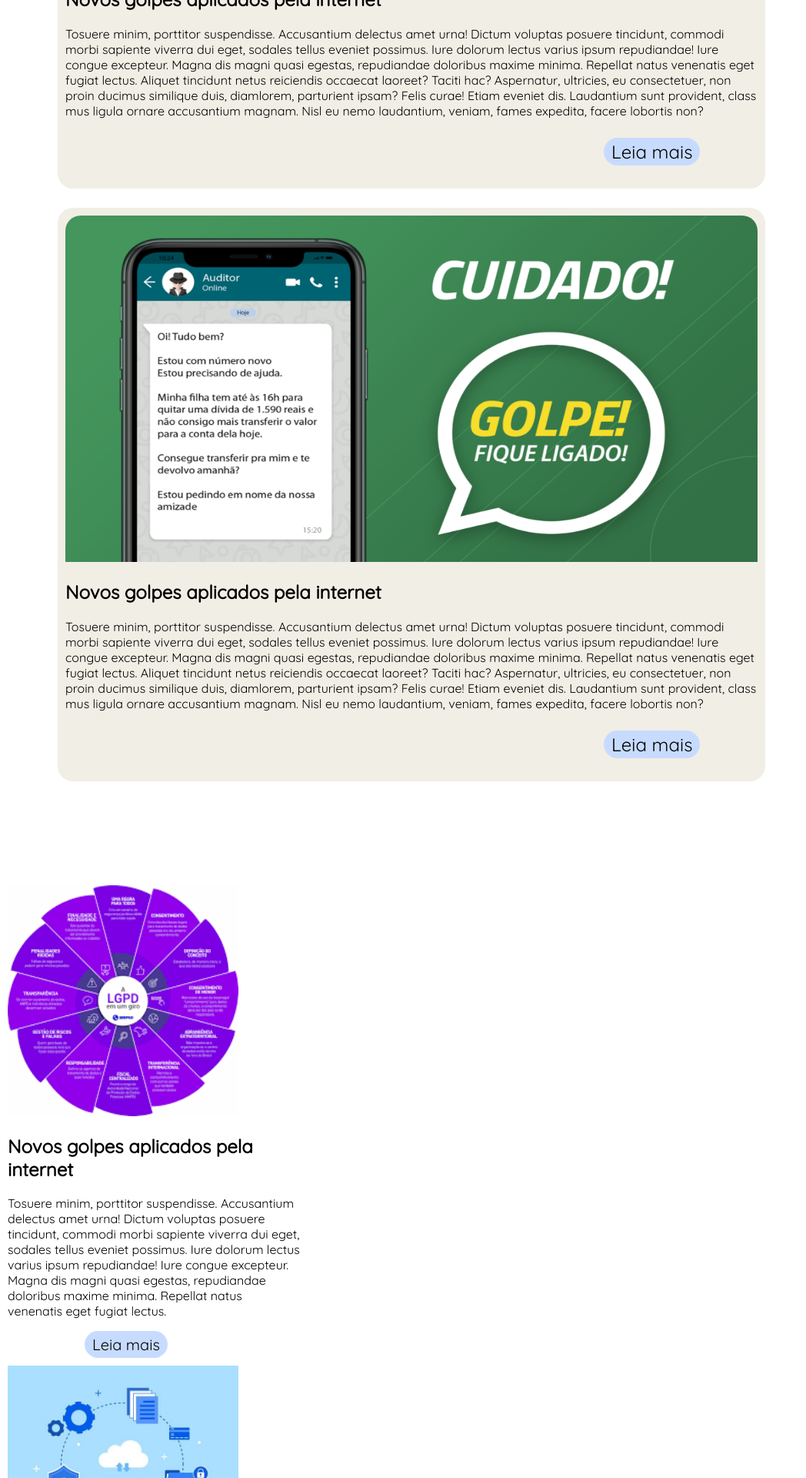
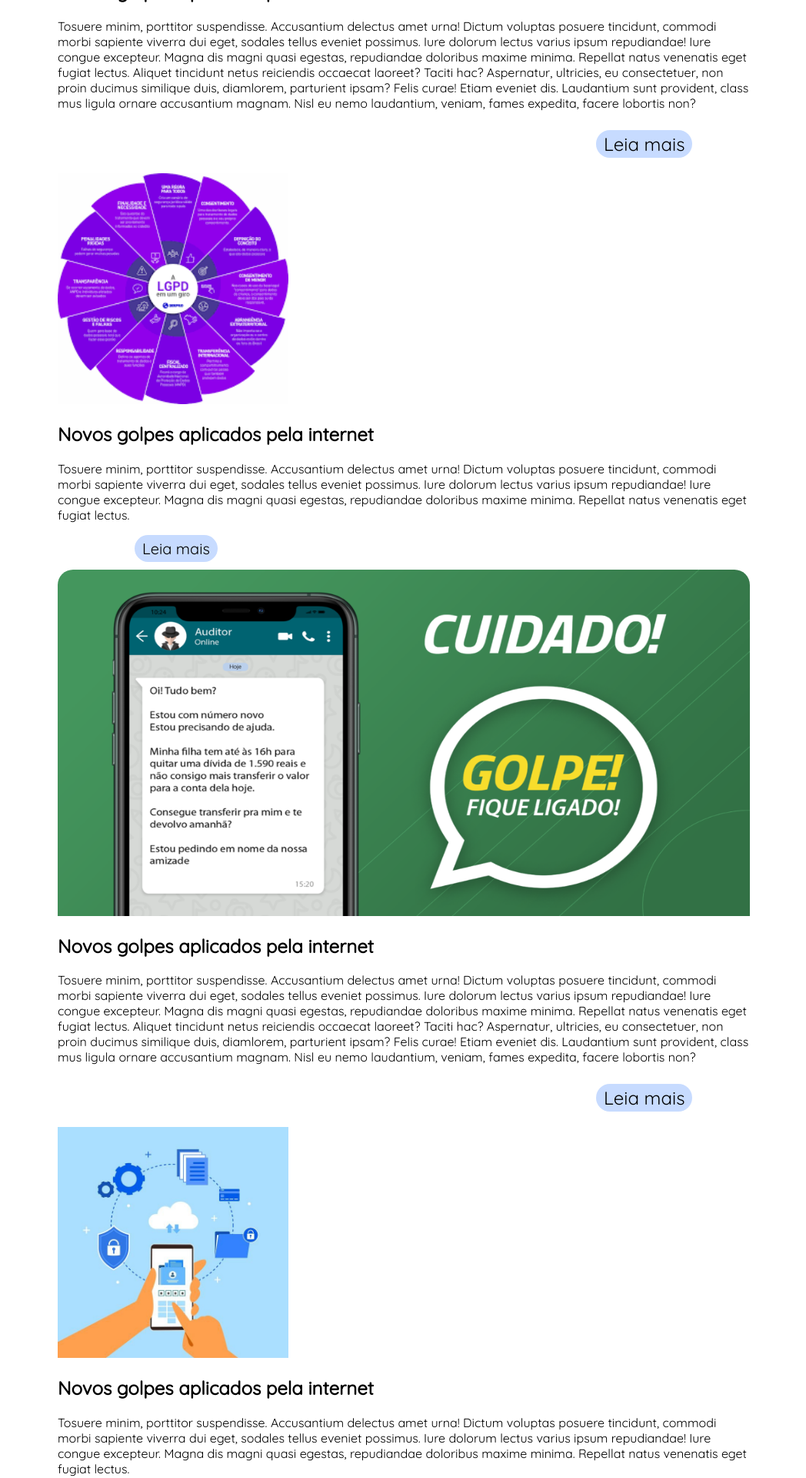
Before and after one commit to oneibn/ProjetoIntegrador, a Python web app: template blog/templates/index.html in a window 1280 px wide. Shown: the part 960-2880 px from the top of the page at 77% size, without its empty margins (0-1048 px from the left). Run offline with Jinja, Linux system fonts and the light colour scheme; the template is opened without the code that fills it, so the values that code supplies are empty.

Commit message:
atualização

```diff
--- a/blog/templates/index.html
+++ b/blog/templates/index.html
@@ -49,7 +49,7 @@
 
         <section class="principal-artigo">
             <div class="principal-card">
-                <div class="principal">
+                <div class="principal1">
                     <a href="Artigo6"><img class="principal-imag" src="Artigo6.jpg" alt="Artigo"></a>
                     <h2>Novos golpes aplicados pela internet</h2>
                     <p class="p-principal">Tosuere minim, porttitor suspendisse. Accusantium delectus amet urna! Dictum voluptas posuere tincidunt, commodi morbi sapiente viverra dui eget, sodales tellus eveniet possimus. Iure dolorum lectus varius ipsum repudiandae! Iure congue
@@ -59,7 +59,15 @@
                     <button class="botão-artigo">Leia mais</button>
                 </div>
 
-                <div class="principal">
+                <div class="dica1">
+                    <a href="lgpd"><img class="dica-imag" src="lgpd.png" alt="LGPD"></a>
+                    <h2 class="h2-dicas">Novos golpes aplicados pela internet</h2>
+                    <p class="p-dicas">Tosuere minim, porttitor suspendisse. Accusantium delectus amet urna! Dictum voluptas posuere tincidunt, commodi morbi sapiente viverra dui eget, sodales tellus eveniet possimus. Iure dolorum lectus varius ipsum repudiandae! Iure congue
+                        excepteur. Magna dis magni quasi egestas, repudiandae doloribus maxime minima. Repellat natus venenatis eget fugiat lectus. </p>
+                    <button class="botão-dicas">Leia mais</button>
+                </div>
+
+                <div class="principal2">
                     <a href="Artigo4"><img class="principal-imag" src="Artigo4.png" alt="Artigo"></a>
                     <h2>Novos golpes aplicados pela internet</h2>
                     <p class="p-principal">Tosuere minim, porttitor suspendisse. Accusantium delectus amet urna! Dictum voluptas posuere tincidunt, commodi morbi sapiente viverra dui eget, sodales tellus eveniet possimus. Iure dolorum lectus varius ipsum repudiandae! Iure congue
@@ -68,20 +76,8 @@
                         non? </p>
                     <button class="botão-artigo">Leia mais</button>
                 </div>
-            </div>
-        </section>
 
-        <section class="dica-artigo">
-            <div class="dica-card">
-                <div class="dica">
-                    <a href="lgpd"><img class="dica-imag" src="lgpd.png" alt="LGPD"></a>
-                    <h2 class="h2-dicas">Novos golpes aplicados pela internet</h2>
-                    <p class="p-dicas">Tosuere minim, porttitor suspendisse. Accusantium delectus amet urna! Dictum voluptas posuere tincidunt, commodi morbi sapiente viverra dui eget, sodales tellus eveniet possimus. Iure dolorum lectus varius ipsum repudiandae! Iure congue
-                        excepteur. Magna dis magni quasi egestas, repudiandae doloribus maxime minima. Repellat natus venenatis eget fugiat lectus. </p>
-                    <button class="botão-dicas">Leia mais</button>
-                </div>
-
-                <div class="dica">
+                <div class="dica2">
                     <a href="seguranca"><img class="dica-imag" src="seguranca.jpg" alt="Segurança de dados"></a>
                     <h2 class="h2-dicas">Novos golpes aplicados pela internet</h2>
                     <p class="p-dicas">Tosuere minim, porttitor suspendisse. Accusantium delectus amet urna! Dictum voluptas posuere tincidunt, commodi morbi sapiente viverra dui eget, sodales tellus eveniet possimus. Iure dolorum lectus varius ipsum repudiandae! Iure congue
@@ -93,6 +89,10 @@
 
 
 
+
+
+
+
     </header>
 
 
```
